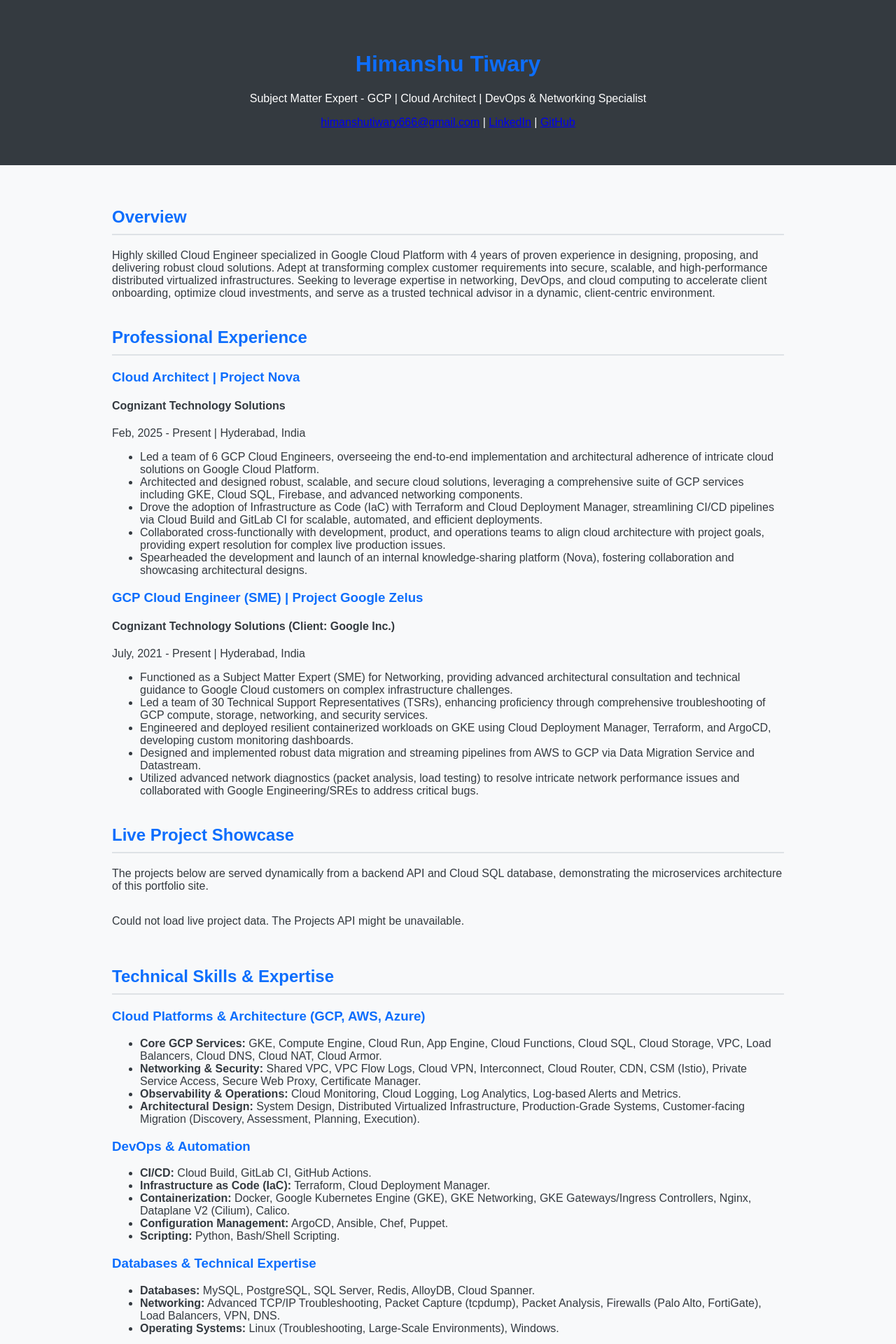
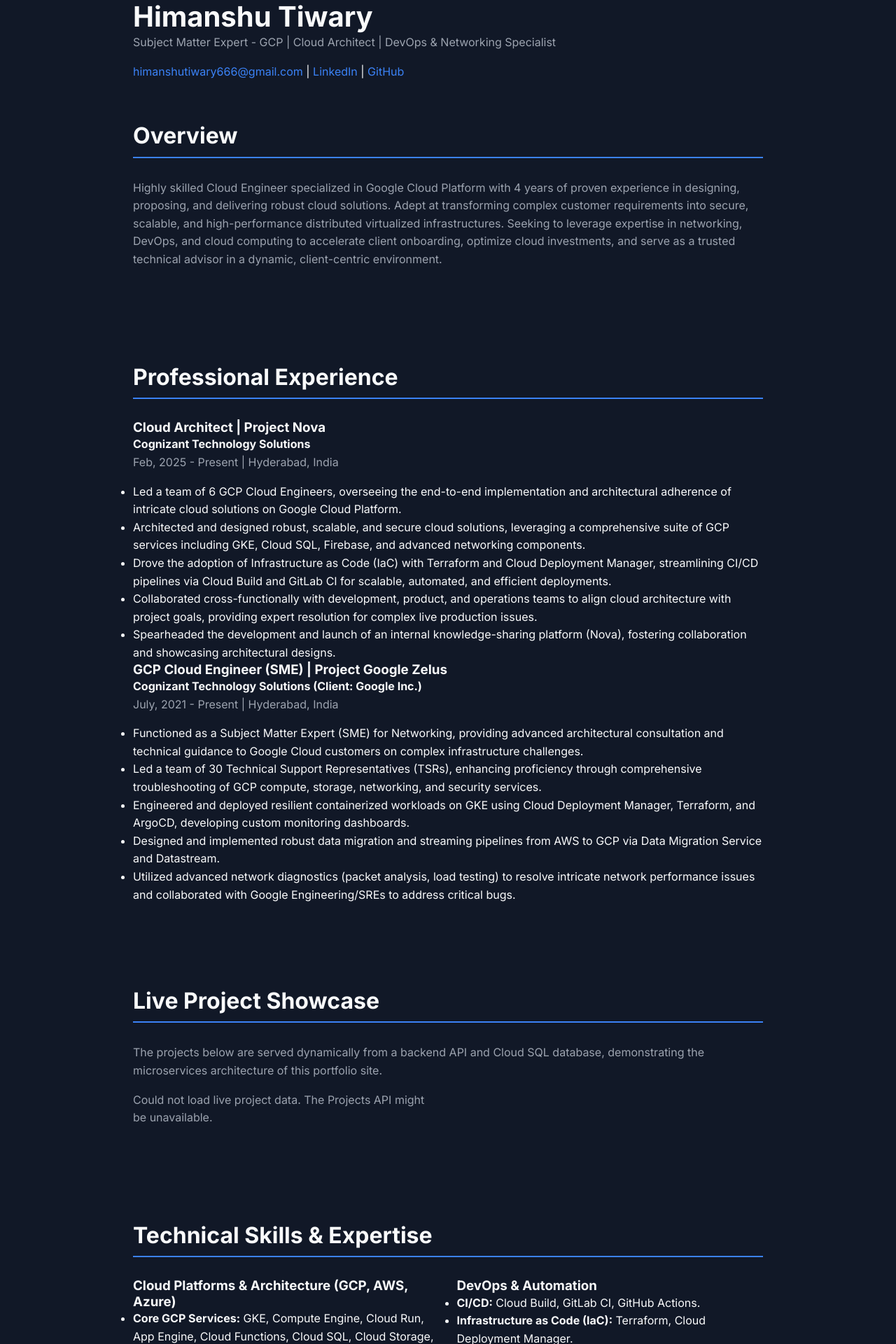
Before and after one commit to himanshutiwary-gcp/himanshu-portfolio, a Flask app: template frontend-service/templates/index.html in a window 1280 px wide. Shown: the top 1920 px of the page at 70% size. Run offline with Flask 3, Linux system fonts and the light colour scheme; the template is opened without the code that fills it, so the values that code supplies are empty.

Commit message:
Update style.css

```diff
--- a/frontend-service/static/style.css
+++ b/frontend-service/static/style.css
@@ -1,11 +1,159 @@
-/* Basic styling */
-body { font-family: sans-serif; margin: 0; background-color: #f8f9fa; color: #343a40; }
-.container { max-width: 960px; margin: 0 auto; padding: 20px; }
-header { background-color: #343a40; color: white; padding: 2rem 0; text-align: center; }
-h1, h2, h3 { color: #0d6efd; }
-h2 { border-bottom: 2px solid #dee2e6; padding-bottom: 10px; margin-top: 40px; }
-.project-grid { display: grid; grid-template-columns: repeat(auto-fit, minmax(300px, 1fr)); gap: 20px; }
-.project-card { background: white; border: 1px solid #e9ecef; border-radius: 8px; padding: 20px; box-shadow: 0 2px 4px rgba(0,0,0,0.05); }
-.project-card img { max-width: 100%; border-radius: 4px; margin-bottom: 15px; }
-.tech-stack { font-size: 0.9em; color: #6c757d; margin-top: 15px; }
-footer { text-align: center; margin-top: 50px; padding: 20px; background-color: #e9ecef; }
+@import url('https://fonts.googleapis.com/css2?family=Inter:wght@400;500;700&family=Fira+Code:wght@400;600&display=swap');
+
+:root {
+    --bg-dark: #111827;
+    --bg-med: #1F2937;
+    --bg-light: #374151;
+    --text-primary: #F9FAFB;
+    --text-secondary: #9CA3AF;
+    --accent-blue: #3B82F6;
+    --accent-green: #10B981;
+    --border-color: #4B5563;
+    --font-primary: 'Inter', sans-serif;
+    --font-mono: 'Fira Code', monospace;
+}
+
+/* --- Basic Reset & Setup --- */
+* { box-sizing: border-box; margin: 0; padding: 0; }
+html { scroll-behavior: smooth; }
+body {
+    background-color: var(--bg-dark);
+    color: var(--text-primary);
+    font-family: var(--font-primary);
+    line-height: 1.6;
+}
+a { color: var(--accent-blue); text-decoration: none; }
+a:hover { text-decoration: underline; }
+h1, h2, h3 { color: var(--text-primary); line-height: 1.2; }
+h1 { font-size: 2.5rem; }
+h2 { font-size: 2rem; border-bottom: 2px solid var(--accent-blue); padding-bottom: 10px; margin-bottom: 30px; }
+p { color: var(--text-secondary); margin-bottom: 1rem; }
+section { padding: 60px 0; }
+
+/* --- Layout --- */
+.portfolio-container { display: flex; max-width: 1400px; margin: auto; }
+.sidebar {
+    width: 320px;
+    flex-shrink: 0;
+    background-color: var(--bg-med);
+    padding: 40px 20px;
+    position: sticky;
+    top: 0;
+    height: 100vh;
+    border-right: 1px solid var(--border-color);
+    text-align: center;
+}
+.main-content { flex-grow: 1; padding: 0 50px; }
+.container { max-width: 900px; margin: 0 auto; }
+
+/* --- Sidebar Content --- */
+.profile-img {
+    width: 150px;
+    height: 150px;
+    border-radius: 50%;
+    border: 4px solid var(--accent-blue);
+    margin: 0 auto 20px;
+    object-fit: cover;
+}
+.sidebar h1 { font-size: 1.8rem; margin-bottom: 5px; }
+.sidebar p { font-size: 1rem; margin-bottom: 20px; color: var(--text-secondary); }
+.sidebar nav ul { list-style-type: none; }
+.sidebar nav li a {
+    display: block;
+    padding: 10px;
+    margin: 5px 0;
+    border-radius: 5px;
+    transition: background-color 0.2s ease;
+}
+.sidebar nav li a:hover { background-color: var(--bg-light); text-decoration: none; }
+.sidebar-footer { position: absolute; bottom: 20px; left: 20px; right: 20px; font-size: 0.8rem; }
+
+/* --- Live Terminal --- */
+.terminal {
+    background: #0D1117;
+    border: 1px solid var(--border-color);
+    border-radius: 8px;
+    padding: 20px;
+    font-family: var(--font-mono);
+    font-size: 0.9rem;
+    margin-top: 60px;
+    min-height: 280px;
+    box-shadow: 0 10px 30px rgba(0,0,0,0.3);
+}
+.terminal p { margin: 0; line-height: 1.5; color: #CDD9E5; }
+.terminal .prompt { color: var(--accent-green); margin-right: 10px; }
+.terminal .text-success { color: var(--accent-green); }
+.terminal .terminal-link { color: var(--accent-blue); text-decoration: underline; }
+.cursor {
+    display: inline-block;
+    width: 8px;
+    height: 1em;
+    background: var(--text-primary);
+    animation: blink 1s steps(1) infinite;
+}
+@keyframes blink { 50% { opacity: 0; } }
+
+/* --- Experience Timeline --- */
+.timeline { position: relative; padding-left: 30px; }
+.timeline::before {
+    content: '';
+    position: absolute;
+    left: 0;
+    top: 0;
+    bottom: 0;
+    width: 2px;
+    background: var(--border-color);
+}
+.timeline-item {
+    position: relative;
+    margin-bottom: 40px;
+    padding: 20px;
+    background: var(--bg-med);
+    border-radius: 8px;
+    border: 1px solid var(--border-color);
+}
+.timeline-item::before {
+    content: '';
+    position: absolute;
+    left: -41px;
+    top: 25px;
+    width: 20px;
+    height: 20px;
+    border-radius: 50%;
+    background: var(--accent-blue);
+    border: 4px solid var(--bg-dark);
+}
+.timeline-item h3 { color: var(--accent-blue); }
+.timeline-item ul { list-style-position: inside; padding-left: 10px; color: var(--text-secondary); }
+
+/* --- Project & Skill Grids --- */
+.project-grid, .skills-grid, .certs-grid { display: grid; grid-template-columns: repeat(auto-fill, minmax(300px, 1fr)); gap: 25px; }
+.project-card, .skill-card, .cert-card {
+    background: var(--bg-med);
+    border: 1px solid var(--border-color);
+    border-radius: 8px;
+    padding: 20px;
+    transition: transform 0.3s ease, box-shadow 0.3s ease;
+}
+.project-card:hover, .skill-card:hover, .cert-card:hover {
+    transform: translateY(-5px);
+    box-shadow: 0 8px 25px rgba(0,0,0,0.2);
+}
+.project-card img { width: 100%; border-radius: 4px; margin-bottom: 15px; }
+.tech-stack { font-size: 0.8rem; color: var(--text-secondary); margin-top: 15px; }
+
+.skill-card { text-align: center; }
+.skill-card i { font-size: 3rem; color: var(--accent-blue); margin-bottom: 15px; }
+.cert-card { display: flex; align-items: center; gap: 15px; }
+.cert-card i { font-size: 2.5rem; color: var(--accent-green); }
+
+/* --- Fade-in Animation --- */
+.fade-in {
+    opacity: 0;
+    transform: translateY(30px);
+    transition: opacity 0.6s ease-out, transform 0.6s ease-out;
+}
+.fade-in.visible {
+    opacity: 1;
+    transform: translateY(0);
+}
```
